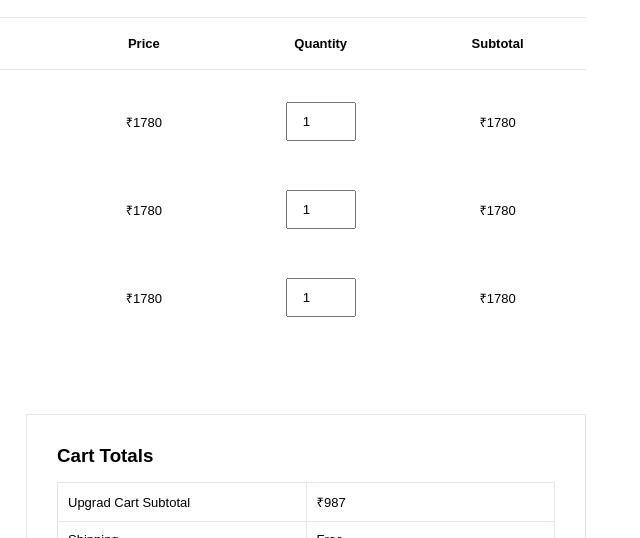
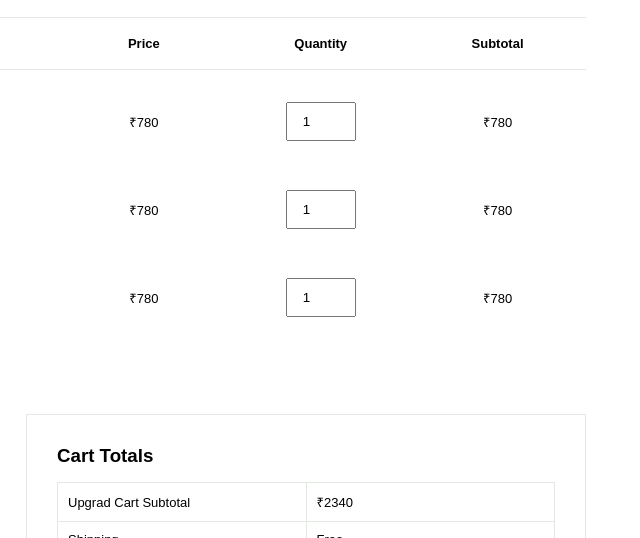
Before and after one commit to vinayvishwanathg/UpGrad-ShopPlusPlus-Outfitfox-Clone, a website: page cart.html in a window 1280 px wide. Shown: the part 414-952 px from the top of the page, 614-1254 px from the left. Drawn offline with Linux system fonts and the light colour scheme.

Commit message:
Update cart.html

```diff
--- a/cart.html
+++ b/cart.html
@@ -62,25 +62,25 @@
                     <td><a href="#"><i class="fa-solid fa-square-xmark"></i></a></td>
                     <td><img src="images\Products\f1.jpg" width="70px" alt=""></td>
                     <td>Cartoon Astroaut T-Shirts</td>
-                    <td>₹1780</td>
+                    <td>₹780</td>
                     <td><input type="number" value="1"></td>
-                    <td>₹1780</td>
+                    <td>₹780</td>
                 </tr>
                 <tr>
                     <td><a href="#"><i class="fa-solid fa-square-xmark"></i></a></td>
                     <td><img src="images\Products\f2.jpg" width="70px" alt=""></td>
                     <td>Cartoon Astroaut T-Shirts</td>
-                    <td>₹1780</td>
+                    <td>₹780</td>
                     <td><input type="number" value="1"></td>
-                    <td>₹1780</td>
+                    <td>₹780</td>
                 </tr>
                 <tr>
                     <td><a href="#"><i class="fa-solid fa-square-xmark"></i></a></td>
                     <td><img src="images\Products\f3.jpg" width="70px" alt=""></td>
                     <td>Cartoon Astroaut T-Shirts</td>
-                    <td>₹1780</td>
+                    <td>₹780</td>
                     <td><input type="number" value="1"></td>
-                    <td>₹1780</td>
+                    <td>₹780</td>
                 </tr>
             </tbody>
         </table>
@@ -100,7 +100,7 @@
             <table>
                 <tr>
                     <td>Upgrad Cart Subtotal</td>
-                    <td>₹987</td>
+                    <td>₹2340</td>
                 </tr>
                 <tr>
                     <td>Shipping</td>
@@ -108,7 +108,7 @@
                 </tr>
                 <tr>
                     <td><strong>Total</strong></td>
-                    <td><strong>₹987</strong></td>
+                    <td><strong>₹2340</strong></td>
                 </tr>
             </table>
             <button class="normal">Proceed to checkout</button>
```
